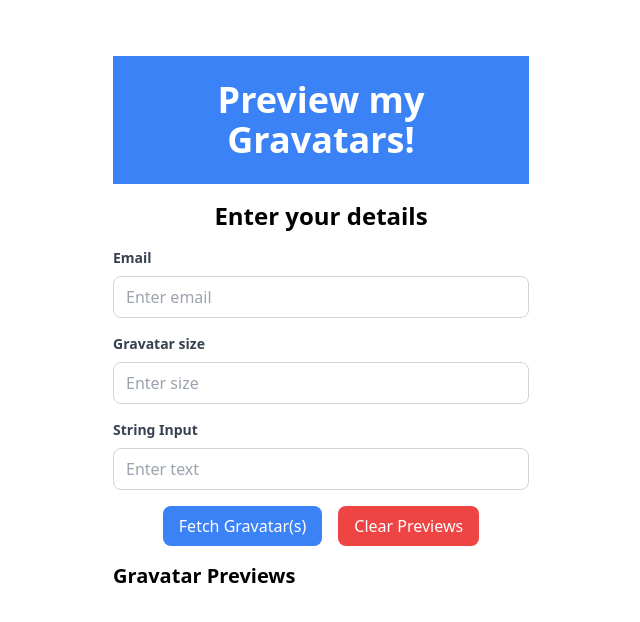
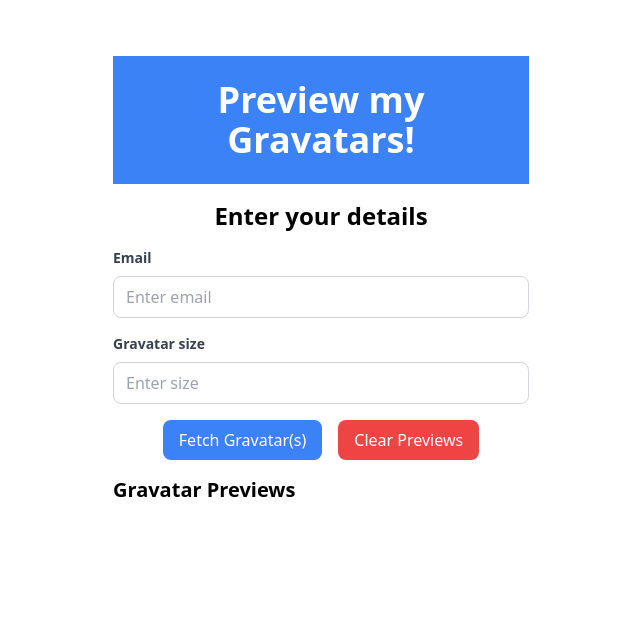
Before and after one commit to aliakatas/mypygravatar, a React (Create React App) app in the folder fetch-gravatars/: page / in a window 1280 px wide. Shown: the top 622 px of the page, without its empty margins (319-959 px from the left). Built offline with nearby package versions, Linux system fonts and the light colour scheme; the HTML template or start-up script is replaced by a standard one.

Commit message:
Resolves #1

```diff
--- a/fetch-gravatars/src/App.js
+++ b/fetch-gravatars/src/App.js
@@ -5,7 +5,6 @@
   // State variables for each input
   const [email, setEmail] = useState('');
   const [grav_size, setNumber] = useState('');
-  const [text, setText] = useState('');
   const [images, setImages] = useState([]); // State for images
 
   // Generator options
@@ -67,20 +66,6 @@
         />
       </div>
 
-      {/* String Input */}
-      <div className="w-full">
-        <label className="block text-gray-700 text-sm font-bold mb-2">
-          String Input
-        </label>
-        <input
-          type="text"
-          className="w-full px-3 py-2 border border-gray-300 rounded-lg focus:outline-none focus:ring-2 focus:ring-blue-500"
-          value={text}
-          onChange={(e) => setText(e.target.value)}
-          placeholder="Enter text"
-        />
-      </div>
-
       {/* Buttons Section */}
       <div className="flex space-x-4">
         <button
```
